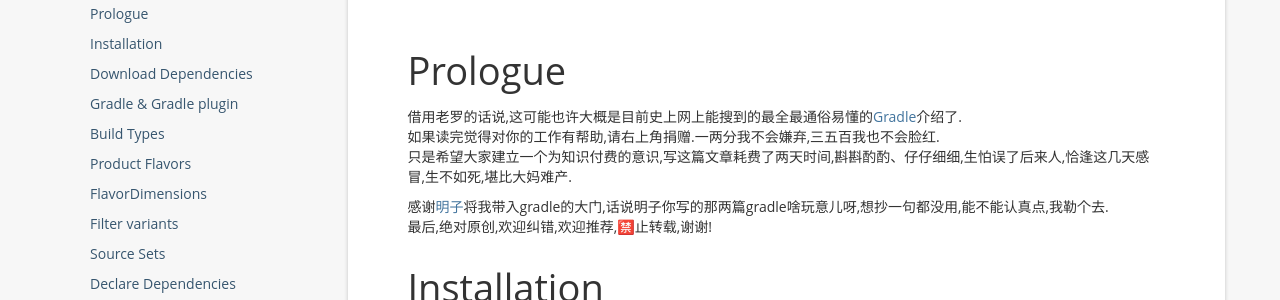
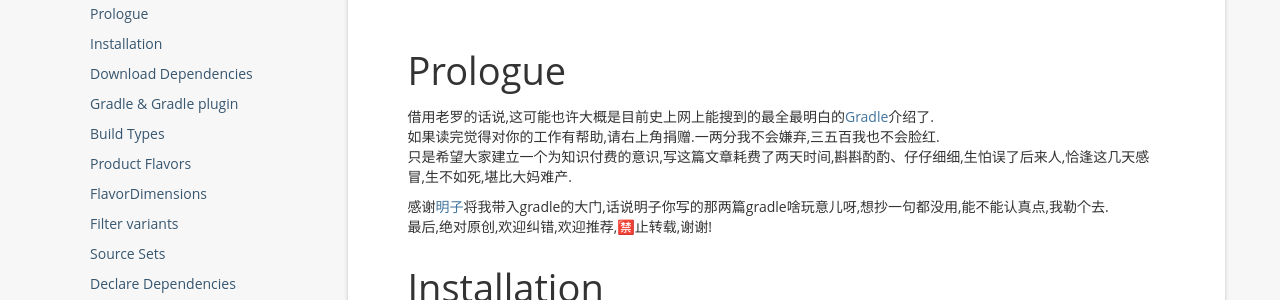
Before and after one commit to y4n9b0/y4n9b0.github.io, a Jekyll site: the page built from _posts/2017-07-06-gradle.md, in a window 1280 px wide and 900 px high. Shown: the part 158-458 px from the top of the window. Built offline with Jekyll 4.4.1, drawn with Linux system fonts in a browser that asks for light colours; nearby versions of some CDN libraries; emoji names are drawn with the system emoji font; comment, search, counter and statistics services are not loaded; some of the changed text lies outside the part shown.

Commit message:
update article gradle

```diff
--- a/_posts/2017-07-06-gradle.md
+++ b/_posts/2017-07-06-gradle.md
@@ -12,7 +12,7 @@ published: true
 
 
 # Prologue
-借用老罗的话说,这可能也许大概是目前史上网上能搜到的最全最通俗易懂的[Gradle](https://gradle.org/)介绍了.
+借用老罗的话说,这可能也许大概是目前史上网上能搜到的最全最明白的[Gradle](https://gradle.org/)介绍了.
 如果读完觉得对你的工作有帮助,请右上角捐赠.一两分我不会嫌弃,三五百我也不会脸红.
 只是希望大家建立一个为知识付费的意识,写这篇文章耗费了两天时间,斟斟酌酌、仔仔细细,生怕误了后来人,恰逢这几天感冒,生不如死,堪比大妈难产.
 
```
Also changed, not shown: other parts of _posts/2017-07-06-gradle.md (+1 -1 lines).
